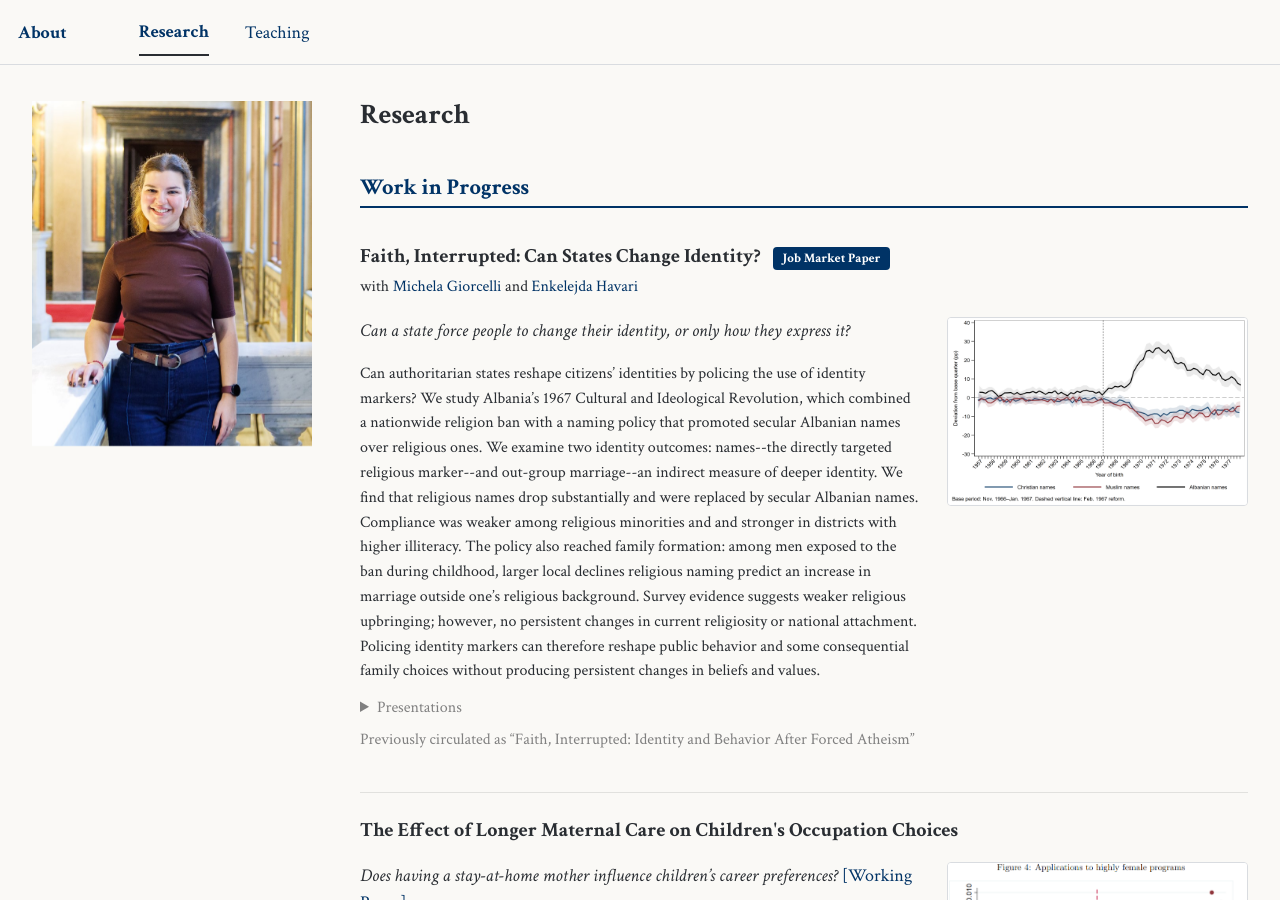
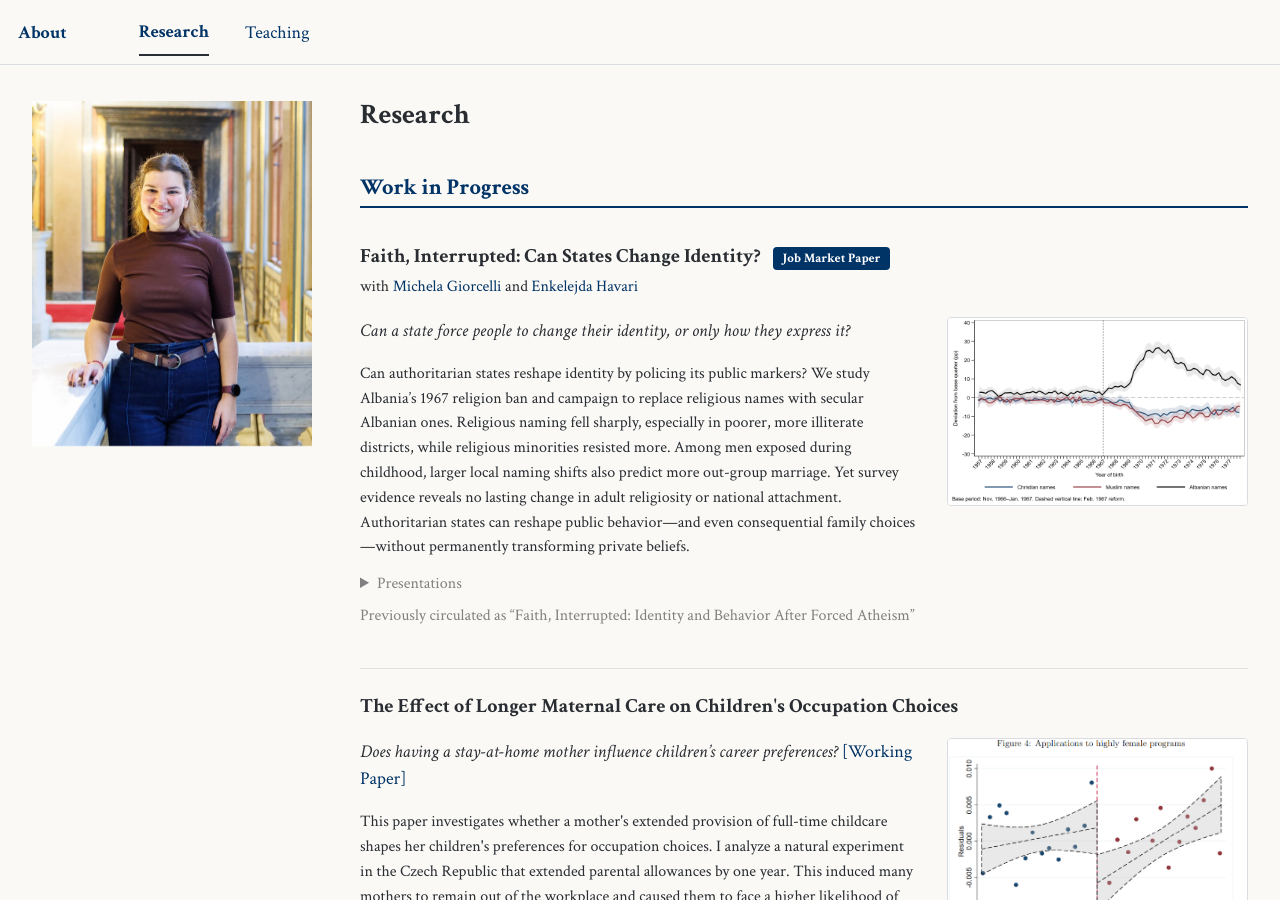
Before and after one commit to sofianasinani/sofianasinani.github.io, a Jekyll site: the page built from _pages/publications.md, in a window 1280 px wide and 900 px high. Built offline with Jekyll 4.4.1, drawn with Linux system fonts in a browser that asks for light colours; a script bundle is joined from its source files by our own code; library files that are not in the unit come from our copies.

Commit message:
Update publications.md

```diff
--- a/_pages/publications.md
+++ b/_pages/publications.md
@@ -48,8 +48,7 @@ author_profile: true
 
 
 <div class="paper-abstract">
-<p>Can authoritarian states reshape citizens’ identities by policing the use of identity markers? We study Albania’s 1967 Cultural and Ideological Revolution, which combined a nationwide religion ban with a naming policy that promoted secular Albanian names over religious ones. We examine two identity outcomes: names--the directly targeted religious marker--and out-group marriage--an indirect measure of deeper identity. We find that religious names drop substantially and were replaced by secular Albanian names. Compliance was weaker among religious minorities and  and stronger in districts with higher illiteracy. The policy also reached family formation: among men exposed to the ban during childhood, larger local declines religious naming predict an  increase in marriage outside one’s
-religious background. Survey evidence suggests weaker religious upbringing; however, no persistent changes in current religiosity or national attachment. Policing identity markers can therefore reshape public behavior and some consequential family choices without producing persistent changes in beliefs and values.</p>
+<p>Can authoritarian states reshape identity by policing its public markers? We study Albania’s 1967 religion ban and campaign to replace religious names with secular Albanian ones. Religious naming fell sharply, especially in poorer, more illiterate districts, while religious minorities resisted more. Among men exposed during childhood, larger local naming shifts also predict more out-group marriage. Yet survey evidence reveals no lasting change in adult religiosity or national attachment. Authoritarian states can reshape public behavior—and even consequential family choices—without permanently transforming private beliefs.</p>
 </div>
 
 <details>
```
